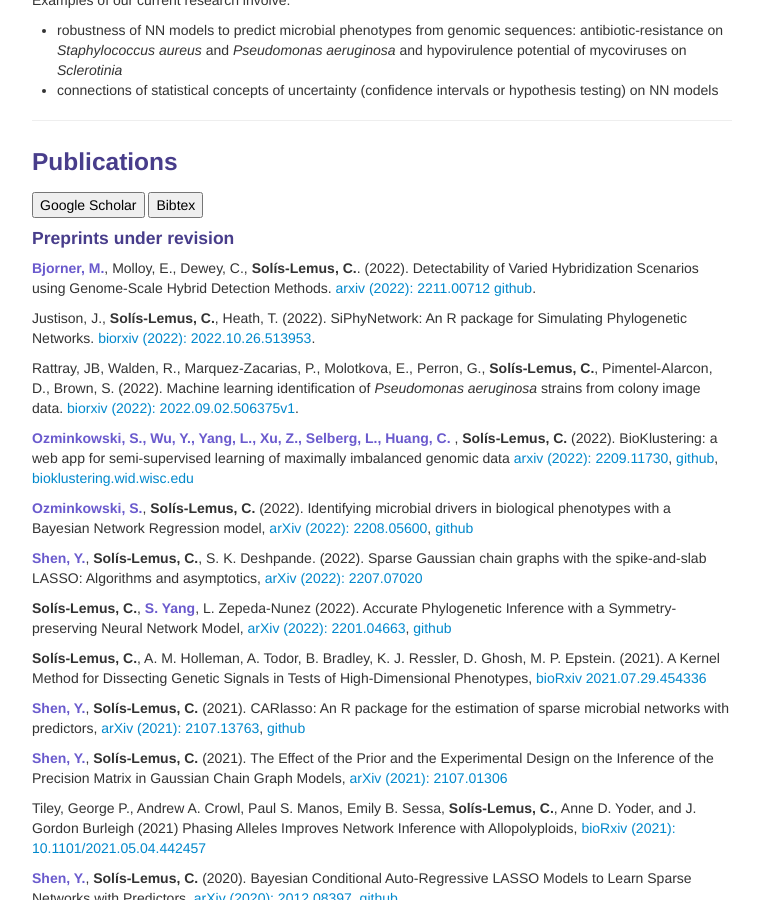
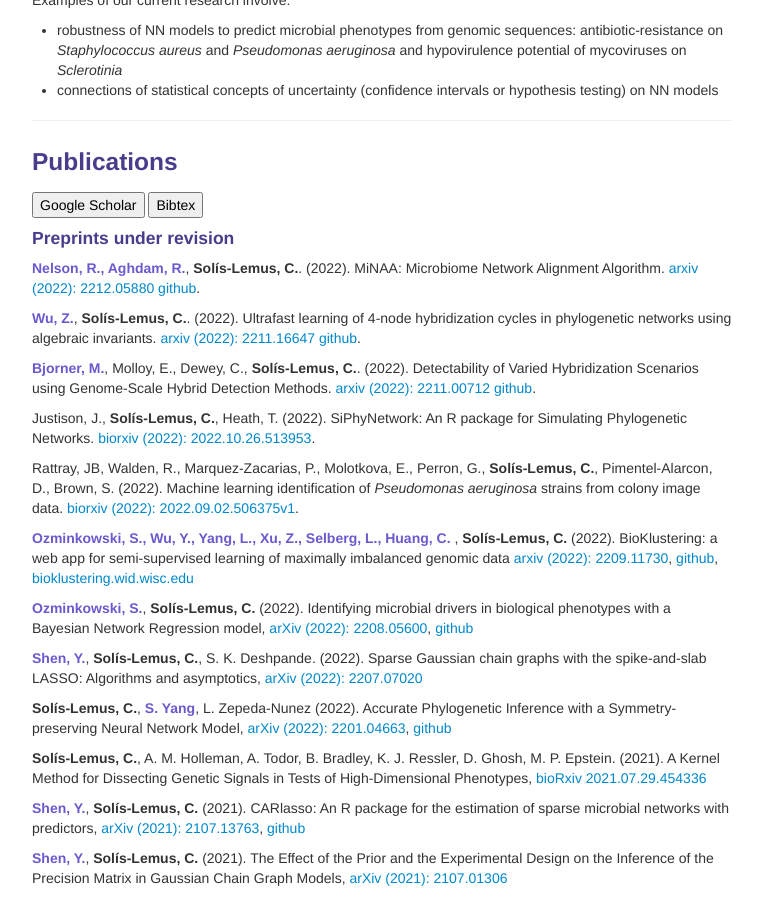
Before and after one commit to solislemuslab/solislemuslab.github.io, a Jekyll site: the page built from pages/research.md, in a window 1280 px wide and 900 px high, scrolled down 2672 px. Shown: the whole window, without its empty margins (258-1021 px from the left). Built offline with Jekyll 4.4.1, drawn with Linux system fonts in a browser that asks for light colours.

Commit message:
added reed and bella papers

```diff
--- a/pages/research.md
+++ b/pages/research.md
@@ -131,6 +131,11 @@ Examples of our current research involve:
 <button type="button" onclick="window.location.href='https://github.com/solislemuslab/solislemuslab.github.io/blob/master/assets/misc/publications.bib';">Bibtex</button>
 
 #### Preprints under revision
+
+<strong style="color: SlateBlue;">Nelson, R., Aghdam, R.</strong>, <b>Sol&iacute;s-Lemus, C.</b>. (2022). MiNAA: Microbiome Network Alignment Algorithm. [arxiv (2022): 2212.05880](https://arxiv.org/abs/2212.05880) [github](https://github.com/solislemuslab/minaa).
+
+<strong style="color: SlateBlue;">Wu, Z.</strong>, <b>Sol&iacute;s-Lemus, C.</b>. (2022). Ultrafast learning of 4-node hybridization cycles in phylogenetic networks using algebraic invariants. [arxiv (2022): 2211.16647](https://arxiv.org/abs/2211.16647) [github](https://github.com/solislemuslab/phylo-diamond.jl).
+
 
 <strong style="color: SlateBlue;">Bjorner, M.</strong>, Molloy, E., Dewey, C., <b>Sol&iacute;s-Lemus, C.</b>. (2022). Detectability of Varied Hybridization Scenarios using Genome-Scale Hybrid Detection Methods. [arxiv (2022): 2211.00712](https://arxiv.org/abs/2211.00712) [github](https://github.com/mbjorner/hybrid-detection-comparison).
 
```
Also changed, not shown: pages/people.md (+2 -2 lines).
